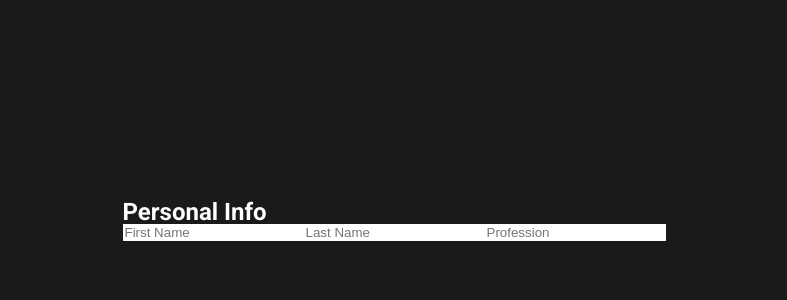
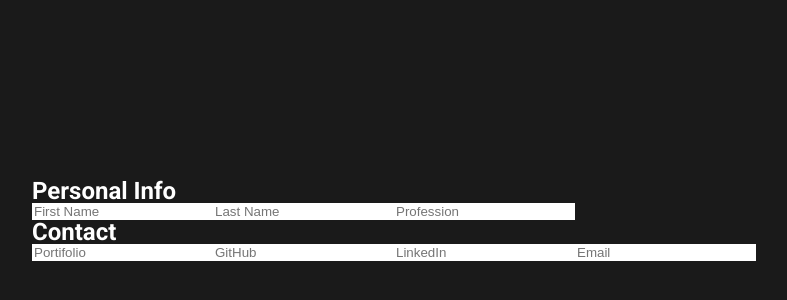
Before and after one commit to GabrielOJorge/cv-project, a React (Create React App) app: page / in a window 1280 px wide. Shown: the part 180-480 px from the top of the page, without its empty margins (246-1033 px from the left). Built offline with nearby package versions, Linux system fonts and the light colour scheme.

Commit message:
add ContactSection in CVform

```diff
--- a/src/components/CVForm/index.js
+++ b/src/components/CVForm/index.js
@@ -1,8 +1,10 @@
 import React, { Component } from "react";
+import PersonalInfoSection from "../PersonalInfoSection";
+import ContactSection from "../ContactSection";
 import './style.css'
-import PersonalInfoSection from "../PersonalInfoSection";
 
 class CVForm extends Component {
+  // eslint-disable-next-line no-useless-constructor
   constructor(props) {
     super(props)
   }
@@ -11,6 +13,7 @@ class CVForm extends Component {
     return (
       <div className="CV-form">
         <PersonalInfoSection />
+        <ContactSection />
       </div>
     )
   }
```
